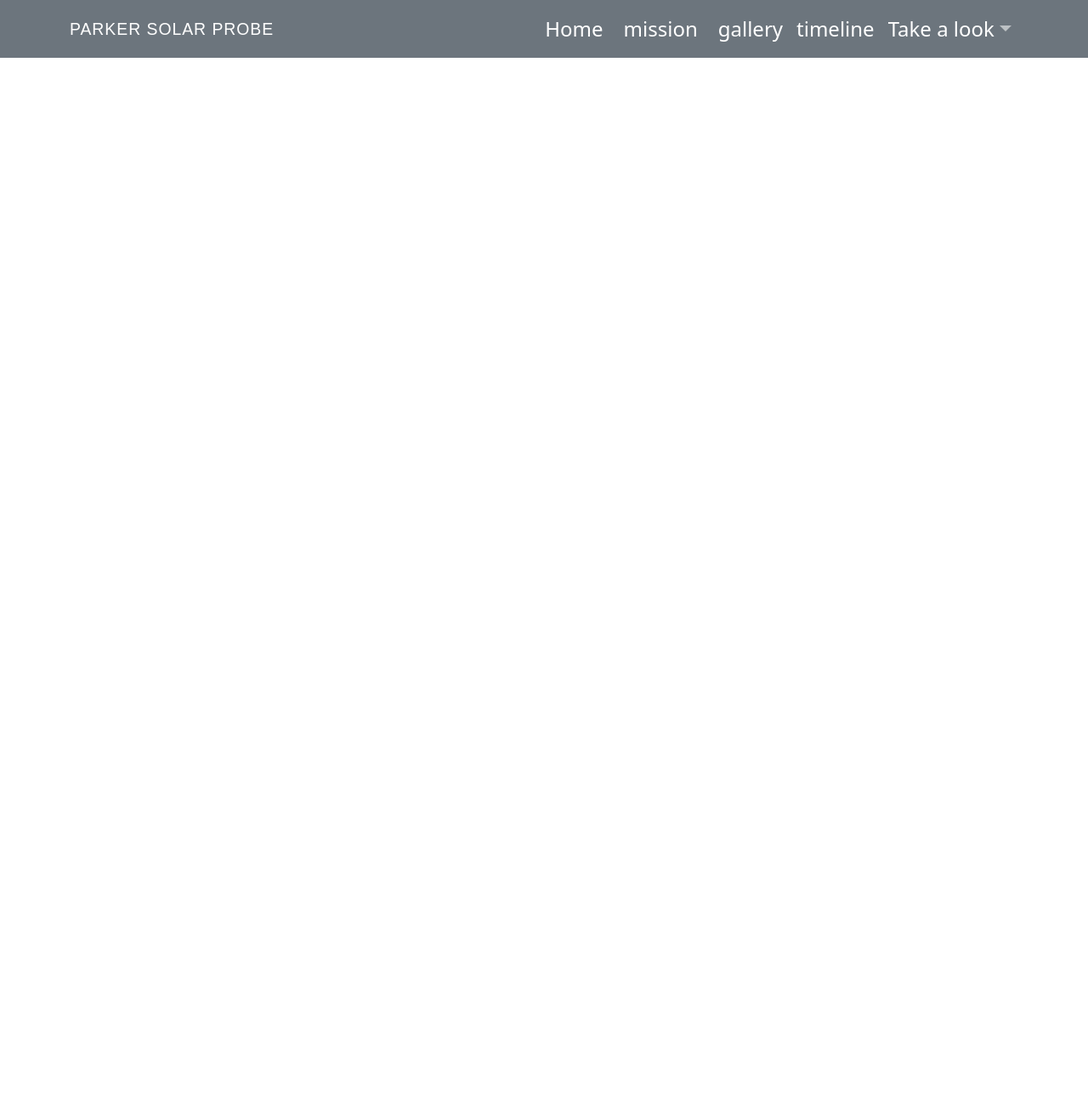
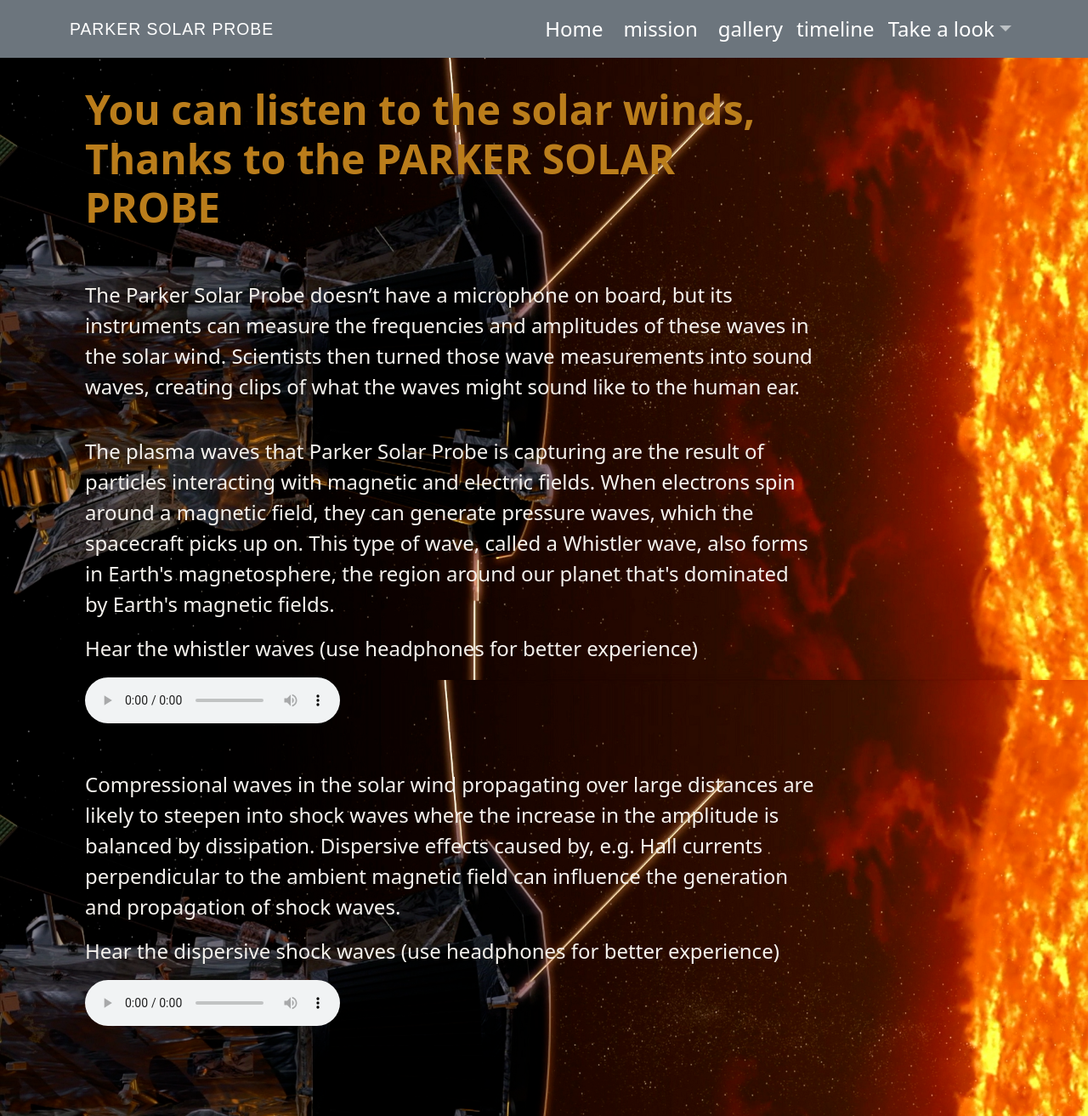
Before and after one commit to anuraag2002/the-extraterrestrials, a React (Create React App) app in the folder nsacsample/: page /audio in a window 1280 px wide. Shown: the whole page at 85% size. Before the commit the page ends 800 px from the top, so only its background shows below. Built offline with nearby package versions, Linux system fonts and the light colour scheme.

Commit message:
added audio

```diff
--- /dev/null
+++ b/nsacsample/src/components/Audio.css
@@ -0,0 +1,18 @@
+.container-fluid-audio{
+    background: url("../components/images/backimg.png");
+    background-repeat: no-repeat;
+    background-size: 100% 100%;
+    background-attachment: fixed;
+    padding : 100px;
+    padding-right: 25vw;
+  }
+  .audio-h1{
+    color: rgb(186, 125, 27);
+    font-weight: 900;
+    font-size: 3rem !important;
+  }
+  .p-audio{
+    color: rgb(245, 242, 237);
+    font-weight: 500;
+    font-size: 1.5rem;
+  }
--- a/nsacsample/src/components/Audio.js
+++ b/nsacsample/src/components/Audio.js
@@ -1,10 +1,45 @@
 import React from "react";
+import './Audio.css';
+import Whistler from "../components/audioFiles/whistler.ogg";
+import shock from "../components/audioFiles/dispersive.ogg";
+function Audio() {
+    return(
+        <div className="container-fluid-audio" >
+            <h1 class = "audio-h1">You can listen to the solar winds,
+                <br/> Thanks to the PARKER SOLAR PROBE</h1>
+                <br/>
+                <br/>
+                <p class = "p-audio">
+                The Parker Solar Probe doesn’t have a microphone on board, but its instruments can measure the
+                frequencies and amplitudes of these waves in the solar wind. Scientists then turned those wave measurements into sound waves,
+                 creating clips of what the waves might sound like to the human ear.
+</p>
+<br/>
+<p class = "p-audio">
+The plasma waves that Parker Solar Probe is capturing are the result
+ of particles interacting with magnetic and electric fields.
+ When electrons spin around a magnetic field, they can generate pressure waves, which
+  the spacecraft picks up on. This type of wave, called a Whistler wave, also forms in Earth's
+ magnetosphere, the region around our planet that's dominated by Earth's magnetic fields.</p>
+            <p className="p-audio">Hear the whistler waves (use headphones for better experience)</p>
+            <audio controls>
+               <source src =  {Whistler} type = "audio/ogg"/>
+            </audio>
+            <br/>
+            <br/>
+            <br/>
+ <p class = "p-audio">
+ Compressional waves in the solar wind propagating over large distances are
+ likely to steepen into shock waves where the increase in the amplitude
+  is balanced by dissipation. Dispersive effects caused by, e.g. Hall currents perpendicular to the ambient
+  magnetic field can influence the generation and propagation of shock waves.
+  </p>
 
-function Audio(){
-    return(
-        <div>
-
+  <p className="p-audio">Hear the dispersive shock waves (use headphones for better experience)</p>
+            <audio controls>
+               <source src =  {shock} type = "audio/ogg"/>
+            </audio>
         </div>
     )
 }
-export default Audio;
+export default Audio
```
Also changed, not shown: 2 other files (tests, documents, lock files or other folders).
